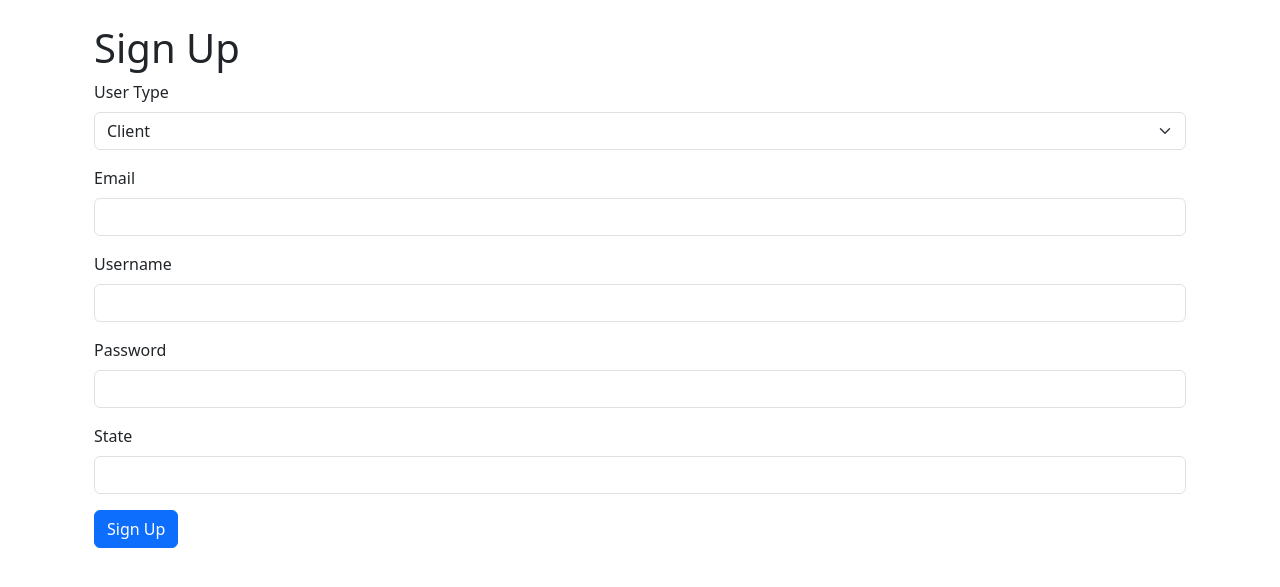
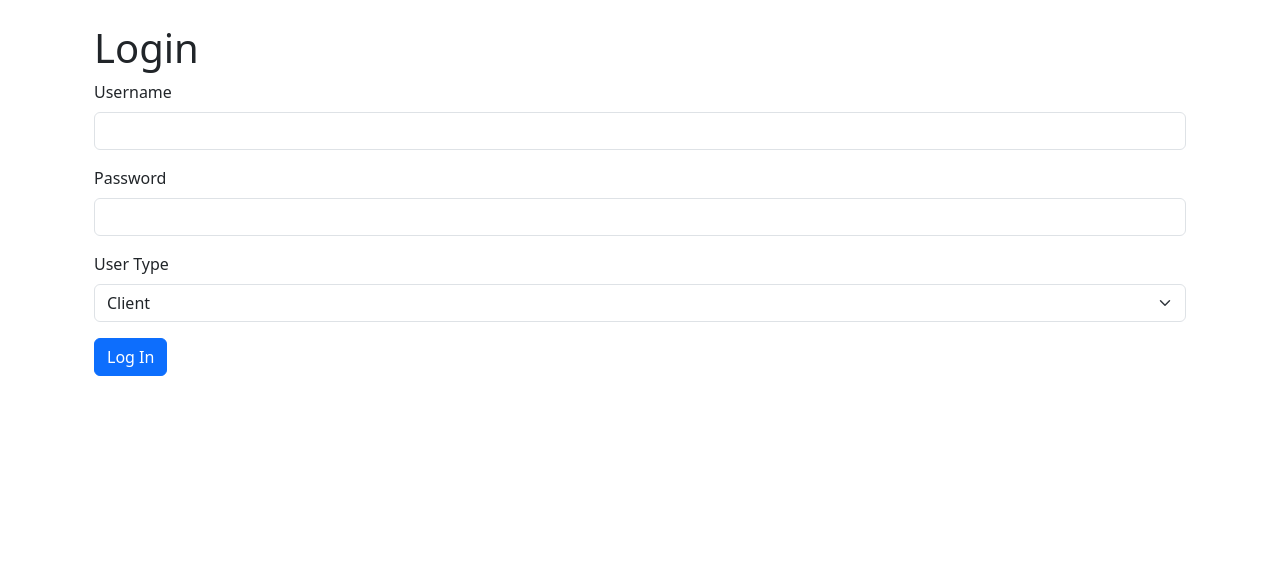
Before and after one commit to kfirleva217/Haltura, a Flask app: page /signup in a window 1280 px wide. Shown: the part 56-643 px from the top of the page. Run offline with Flask 3, Linux system fonts and the light colour scheme.

Commit message:
made an change after you singup it will return the login.html page besides the signup.html

```diff
--- a/routes/index.py
+++ b/routes/index.py
@@ -16,17 +16,24 @@ def login():
 
 @app.route('/signup', methods=['GET', 'POST'])
 def signup():
-    form = RegistrationForm()  # Create an instance of the form
+    form = RegistrationForm()
 
     if form.validate_on_submit():
-        new_user = Handyman(email=form.email.data, username=form.username.data, password=form.password.data,
-                            user_type=form.user_type.data, state=form.state.data, full_name=form.full_name.data,
-                            about_yourself=form.about_yourself.data, occupation=form.occupation.data,
-                            experience=form.experience.data)
+        new_user = Handyman(
+            email=form.email.data,
+            username=form.username.data,
+            password=form.password.data,
+            user_type=form.user_type.data,
+            state=form.state.data,
+            full_name=form.full_name.data,
+            about_yourself=form.about_yourself.data,
+            occupation=form.occupation.data,
+            experience=form.experience.data
+        )
 
         db.session.add(new_user)
         db.session.commit()
 
         return "User registered successfully!"
 
-    return render_template('signup.html', form=form)
+    return render_template('login.html', form=form)
--- a/templates/signup.html
+++ b/templates/signup.html
@@ -3,10 +3,10 @@
 {% block content %}
 <div class="container">
     <h1>Sign Up</h1>
-    <form action="/signup" method="POST">
+    <form action="{{ url_for('signup') }}" method="POST">
         <div class="mb-3">
             <label for="user-type" class="form-label">User Type</label>
-            <select class="form-select" id="user-type" name="user-type" onchange="showFields()">
+            <select class="form-select" id="user-type" name="user_type" onchange="showFields()" required>
                 <option value="client">Client</option>
                 <option value="handyman">Handyman</option>
             </select>
@@ -35,16 +35,16 @@
         <div id="handyman-fields" style="display: none;">
             <!-- Fields for Handyman -->
             <div class="mb-3">
-                <label for="email" class="form-label">Email</label>
-                <input type="email" class="form-control" id="email" name="email" required>
+                <label for="handyman-email" class="form-label">Email</label>
+                <input type="email" class="form-control" id="handyman-email" name="email" required>
             </div>
             <div class="mb-3">
-                <label for="username" class="form-label">Username</label>
-                <input type="text" class="form-control" id="username" name="username" required>
+                <label for="handyman-username" class="form-label">Username</label>
+                <input type="text" class="form-control" id="handyman-username" name="username" required>
             </div>
             <div class="mb-3">
-                <label for="password" class="form-label">Password</label>
-                <input type="password" class="form-control" id="password" name="password" required>
+                <label for="handyman-password" class="form-label">Password</label>
+                <input type="password" class="form-control" id="handyman-password" name="password" required>
             </div>
             <div class="mb-3">
                 <label for="occupation" class="form-label">Occupation</label>
@@ -63,7 +63,6 @@
                 <textarea class="form-control" id="about-yourself" name="about-yourself" rows="4"></textarea>
             </div>
         </div>
-        <!-- ... existing form code ... -->
 
         <button type="submit" class="btn btn-primary">Sign Up</button>
     </form>
```
Also changed, not shown: routes/forms.py (line endings or trailing spaces).
